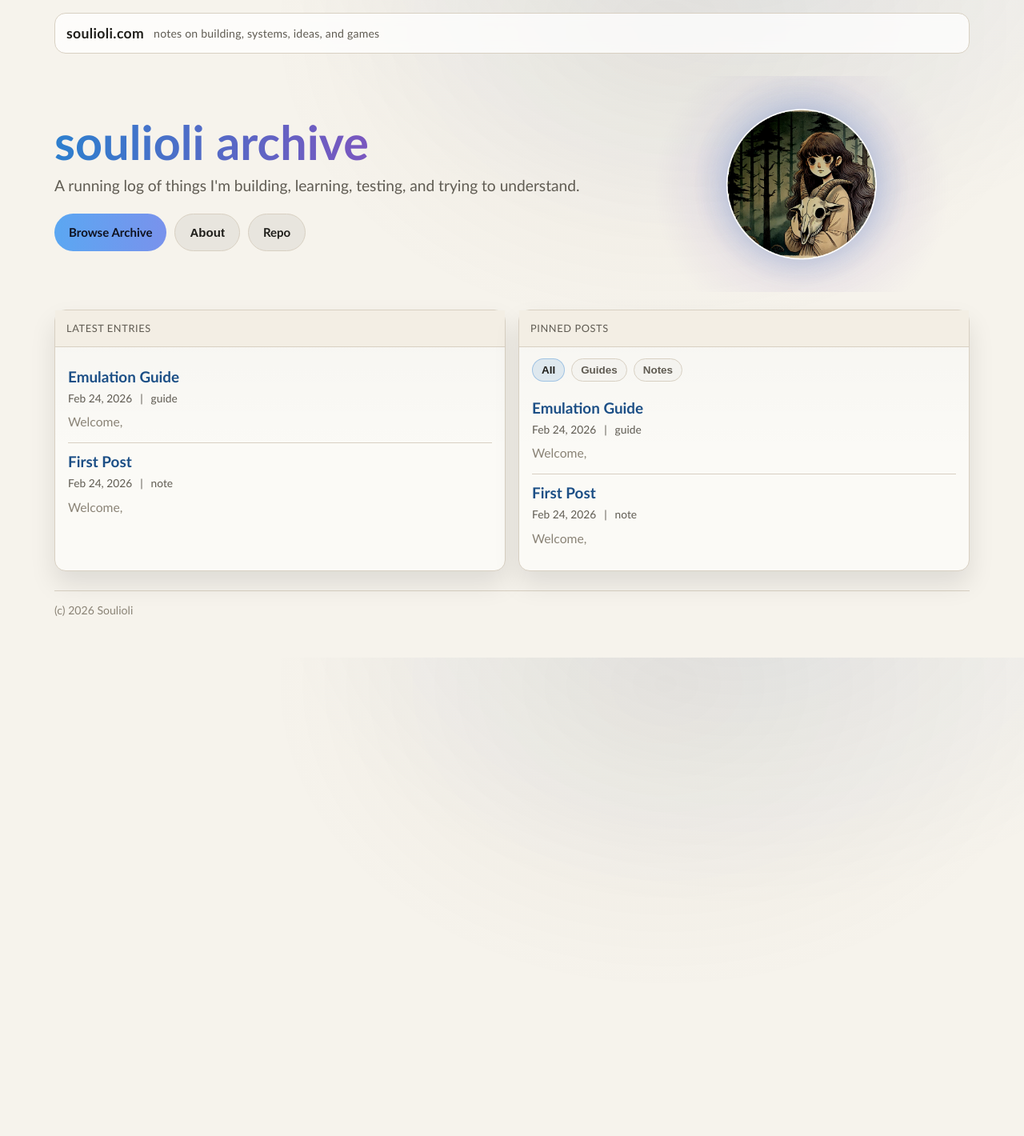
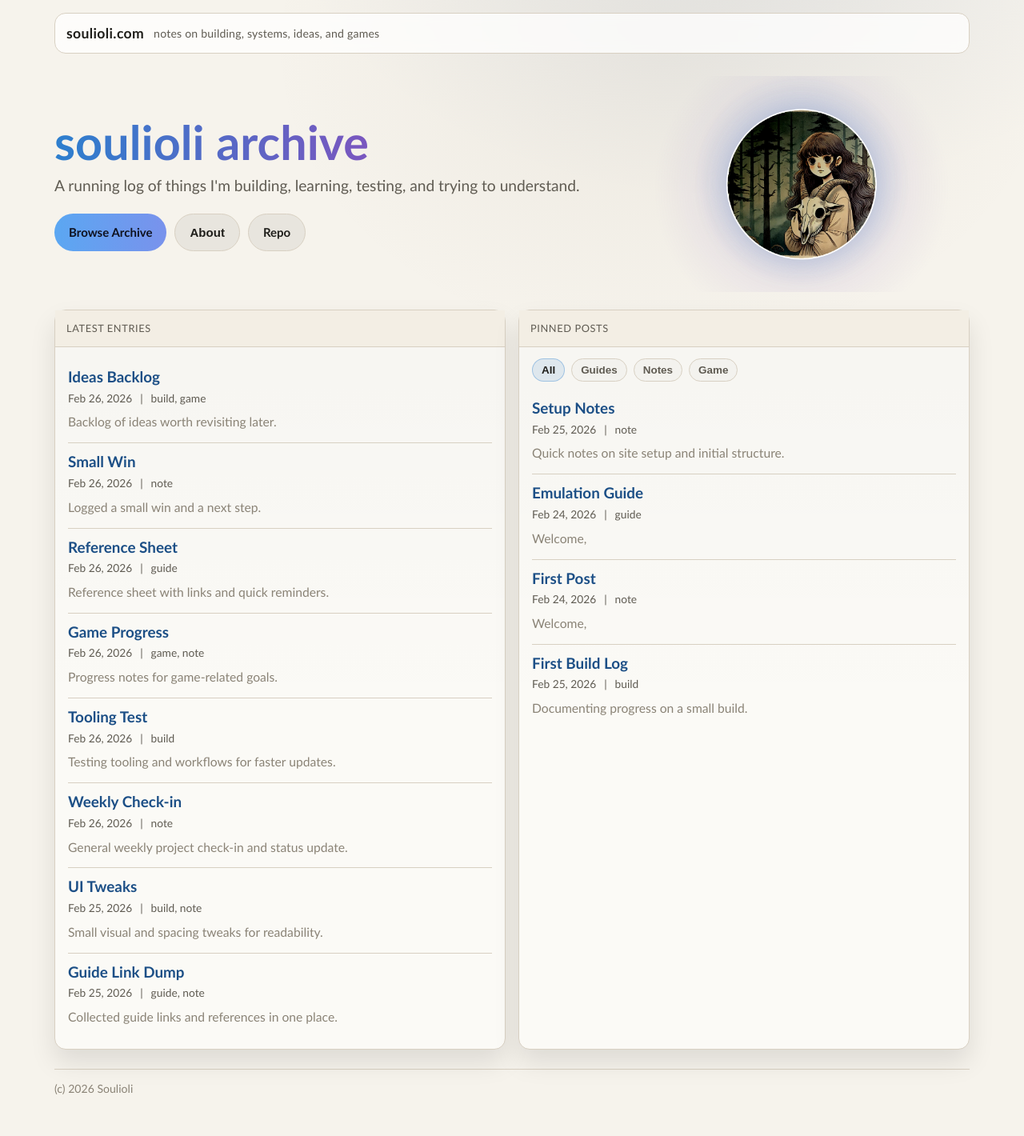
Before and after one commit to Souliolii/soulioli.com, a Jekyll site: the page built from index.html, in a window 1280 px wide. Shown: the whole page at 80% size. Built offline with Jekyll 4.4.1, drawn with Linux system fonts in a browser that asks for light colours.

Commit message:
Add game-related posts and enhance archive filtering with tag sections

```diff
--- a/_config.yml
+++ b/_config.yml
@@ -16,6 +16,9 @@
   - id: notes
     label: Notes
     tag: note
+  - id: game
+    label: Game
+    tag: game
 
 # Makes URLs nice like /first-log-entry/ instead of /2026/02/24/...
 permalink: /:title/
--- /dev/null
+++ b/_posts/2026-02-25-first-build-log.md
@@ -0,0 +1,12 @@
+---
+layout: post
+title: "First Build Log"
+date: 2026-02-25 10:05:00 -0500
+tags: [build]
+pinned: true
+pin_order: 2
+---
+
+Documenting progress on a small build.
+
+This is placeholder content for testing pinned and tag-filtered sections.
--- /dev/null
+++ b/_posts/2026-02-25-guide-link-dump.md
@@ -0,0 +1,12 @@
+---
+layout: post
+title: "Guide Link Dump"
+date: 2026-02-25 12:15:00 -0500
+tags: [guide, note]
+pinned: true
+pin_order: 3
+---
+
+Collected guide links and references in one place.
+
+Sample post for tag overlap across sections.
--- /dev/null
+++ b/_posts/2026-02-25-setup-notes.md
@@ -0,0 +1,12 @@
+---
+layout: post
+title: "Setup Notes"
+date: 2026-02-25 09:10:00 -0500
+tags: [note]
+pinned: true
+pin_order: 1
+---
+
+Quick notes on site setup and initial structure.
+
+This is a sample post for testing navigation and layout.
--- /dev/null
+++ b/_posts/2026-02-25-ui-tweaks.md
@@ -0,0 +1,10 @@
+---
+layout: post
+title: "UI Tweaks"
+date: 2026-02-25 13:05:00 -0500
+tags: [build, note]
+---
+
+Small visual and spacing tweaks for readability.
+
+This post exists so you can verify mixed tags.
--- /dev/null
+++ b/_posts/2026-02-26-game-progress.md
@@ -0,0 +1,10 @@
+---
+layout: post
+title: "Game Progress"
+date: 2026-02-26 11:45:00 -0500
+tags: [game, note]
+---
+
+Progress notes for game-related goals.
+
+Sample content for filtering.
--- /dev/null
+++ b/_posts/2026-02-26-ideas-backlog.md
@@ -0,0 +1,10 @@
+---
+layout: post
+title: "Ideas Backlog"
+date: 2026-02-26 15:20:00 -0500
+tags: [build, game]
+---
+
+Backlog of ideas worth revisiting later.
+
+Sample content.
--- /dev/null
+++ b/_posts/2026-02-26-reference-sheet.md
@@ -0,0 +1,10 @@
+---
+layout: post
+title: "Reference Sheet"
+date: 2026-02-26 12:40:00 -0500
+tags: [guide]
+---
+
+Reference sheet with links and quick reminders.
+
+Sample content.
--- /dev/null
+++ b/_posts/2026-02-26-small-win.md
@@ -0,0 +1,10 @@
+---
+layout: post
+title: "Small Win"
+date: 2026-02-26 14:05:00 -0500
+tags: [note]
+---
+
+Logged a small win and a next step.
+
+Sample content.
--- /dev/null
+++ b/_posts/2026-02-26-tooling-test.md
@@ -0,0 +1,10 @@
+---
+layout: post
+title: "Tooling Test"
+date: 2026-02-26 10:30:00 -0500
+tags: [build]
+---
+
+Testing tooling and workflows for faster updates.
+
+Sample content.
--- /dev/null
+++ b/_posts/2026-02-26-weekly-checkin.md
@@ -0,0 +1,10 @@
+---
+layout: post
+title: "Weekly Check-in"
+date: 2026-02-26 09:00:00 -0500
+tags: [note]
+---
+
+General weekly project check-in and status update.
+
+Sample content.
```
Also changed, not shown: _posts/2026-02-25-game-ideas.md (added, +10 -0 lines), archive.html (+55 -0 lines).
